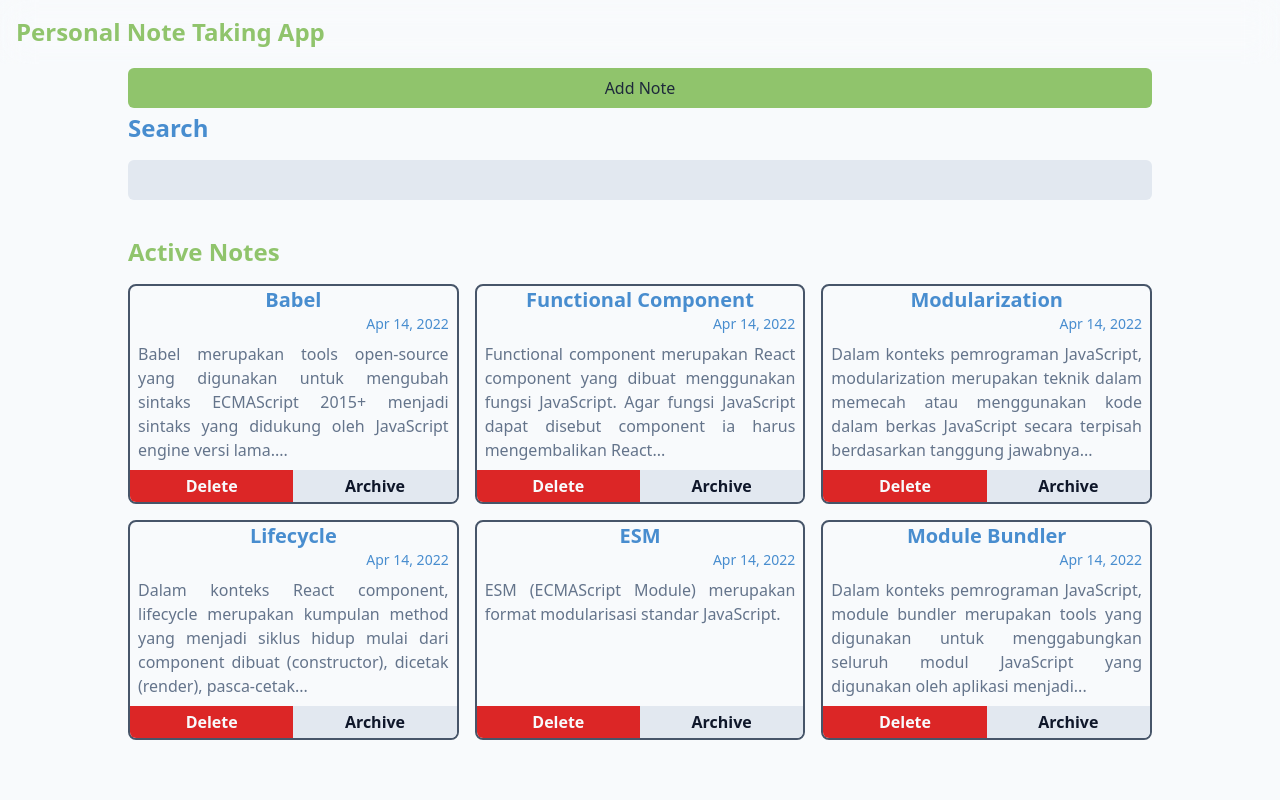
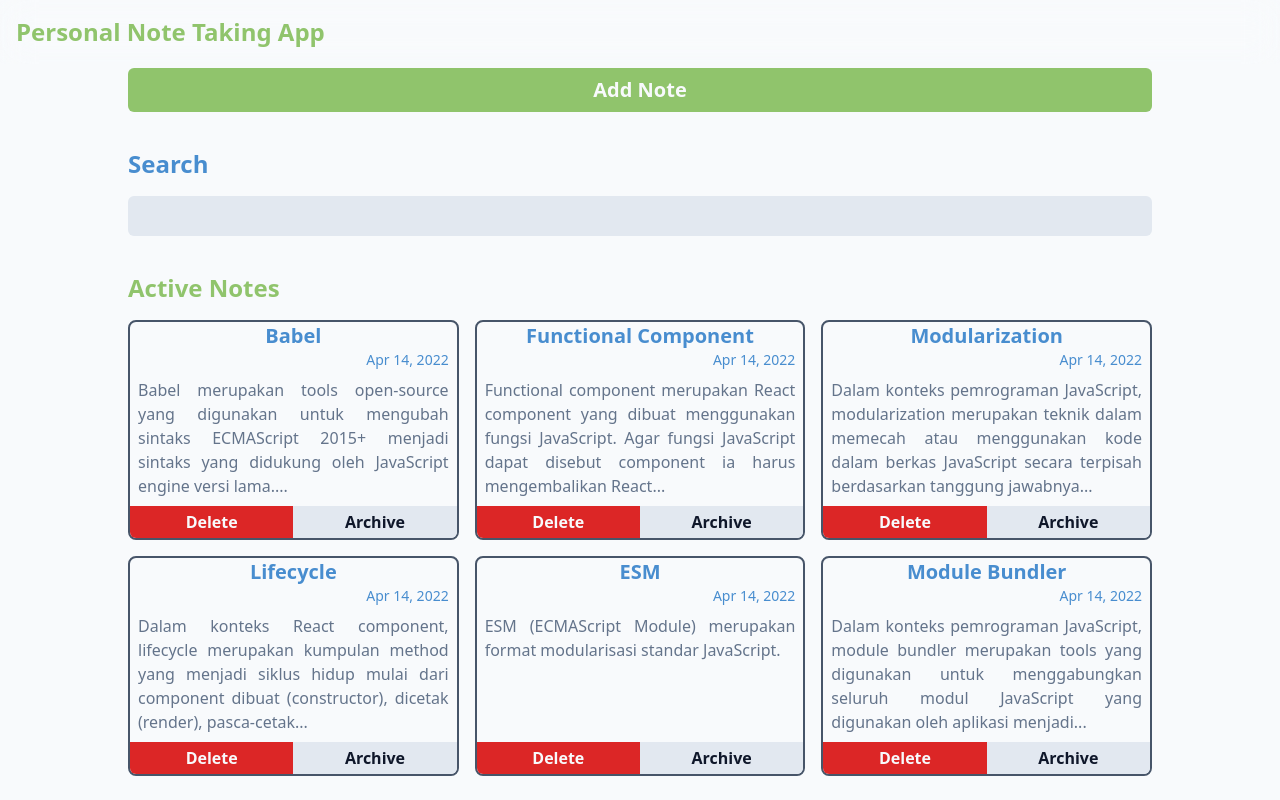
Before and after one commit to Xrayya/dicoding-final-react-basic, a React (Vite) app: page / in a window 1280 px wide. Shown: the top 800 px of the page. Built offline with nearby package versions, Linux system fonts and the light colour scheme.

Commit message:
feat(AddNote): styling

```diff
--- a/src/components/AddNote.tsx
+++ b/src/components/AddNote.tsx
@@ -20,7 +20,7 @@ export function Button({ onClick }: addNoteButtonProps) {
     <Input
       type="button"
       onClick={onClick}
-      className="bg-primary cursor-pointer"
+      className="mb-8 bg-primary cursor-pointer text-xl font-bold text-slate-50"
       value={"Add Note"}
     />
   );
```
